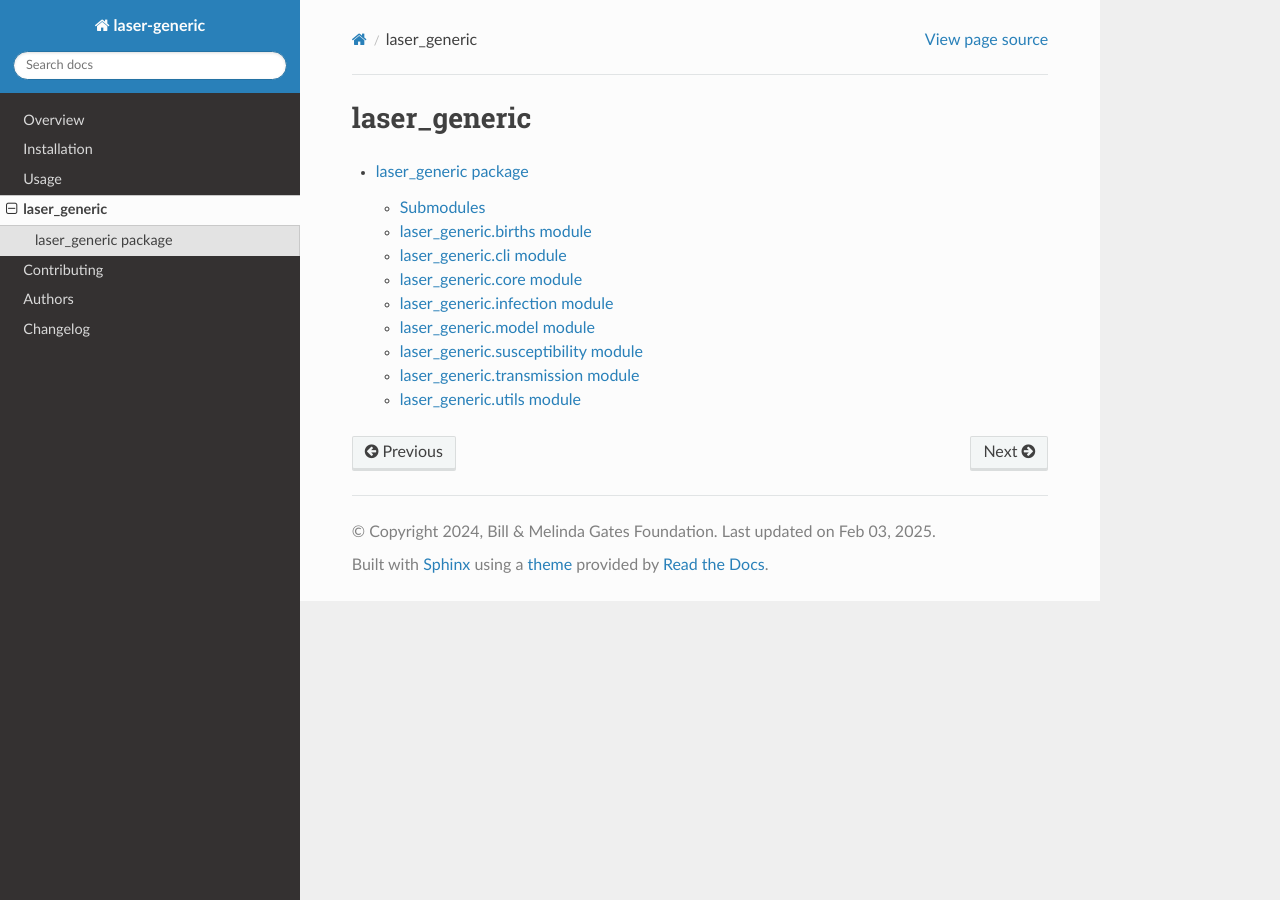
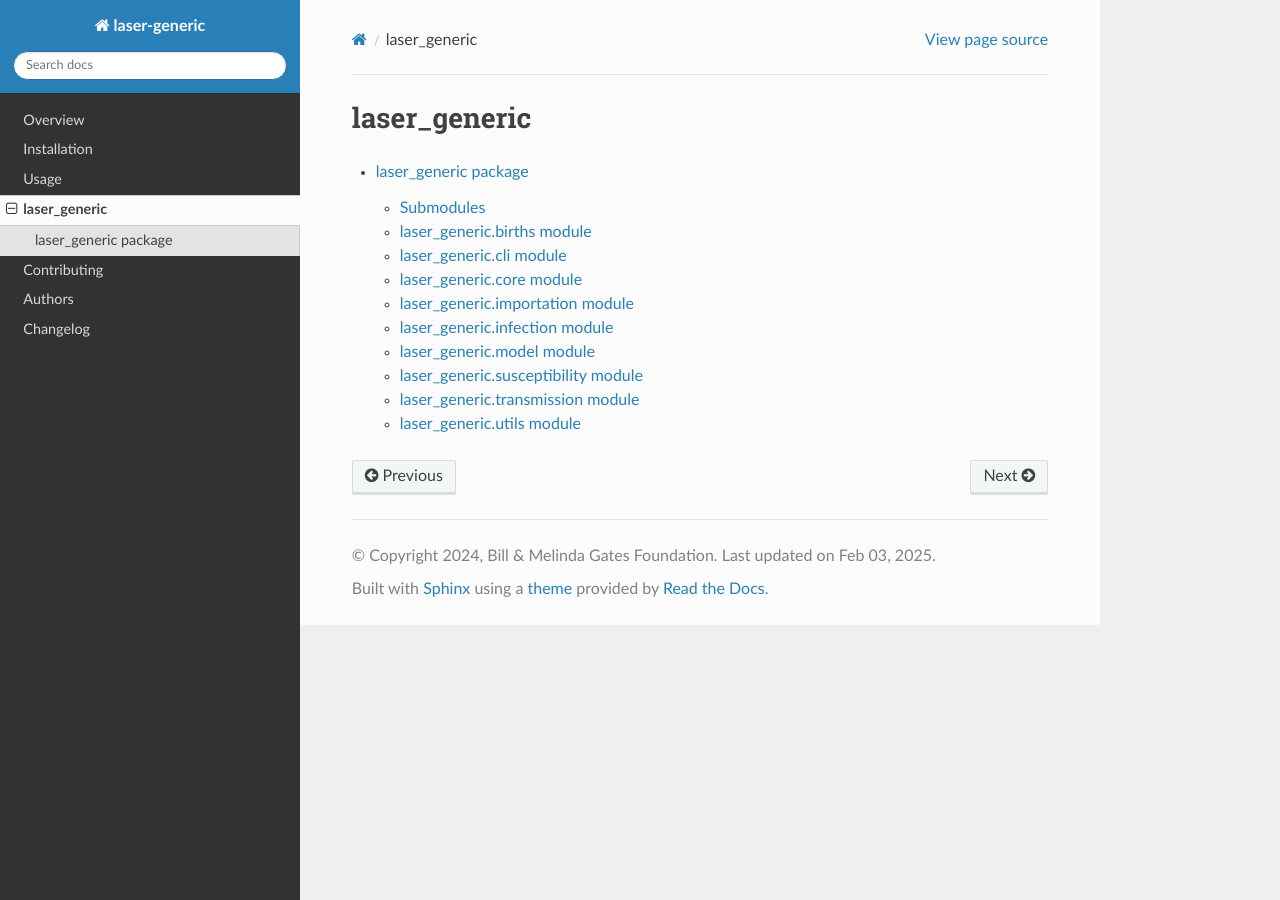
Before and after one commit to InstituteforDiseaseModeling/laser-generic, a Sphinx documentation site: the page built from docs/reference/index.rst, in a window 1280 px wide. Built offline with Sphinx 7.4.7 and the Read the Docs theme 3.1.0, drawn with Linux system fonts in a browser that asks for light colours.

Commit message:
🚧 WIP infrastructure and 📝 docs

```diff
--- a/docs/reference/laser_generic.rst
+++ b/docs/reference/laser_generic.rst
@@ -29,6 +29,14 @@ laser\_generic.core module
 --------------------------
 
 .. automodule:: laser_generic.core
+   :members:
+   :undoc-members:
+   :show-inheritance:
+
+laser\_generic.importation module
+---------------------------------
+
+.. automodule:: laser_generic.importation
    :members:
    :undoc-members:
    :show-inheritance:
--- a/pyproject.toml
+++ b/pyproject.toml
@@ -63,6 +63,11 @@ Changelog = "https://github.com/InstituteforDiseaseModeling/laser-generic/blob/m
 
 [project.scripts]
 generic = "laser_generic.cli:run"
+
+[tool.setuptools]
+ext-modules = [
+  {name = "_core", sources = ["src/laser_generic/_core.c"]}
+]
 
 [tool.ruff]
 extend-exclude = ["static", "ci/templates"]
```
Also changed, not shown: 2 other files.
